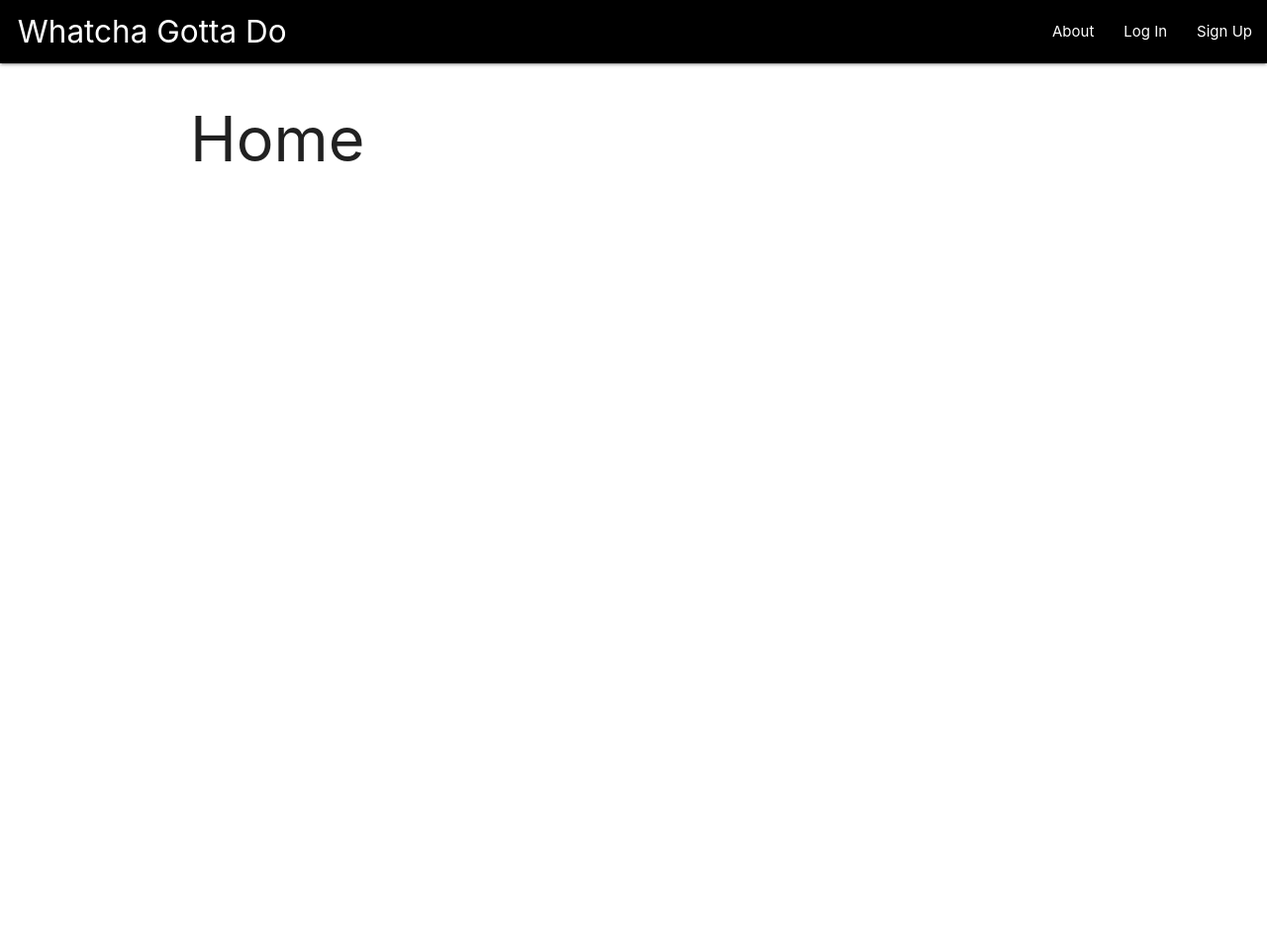
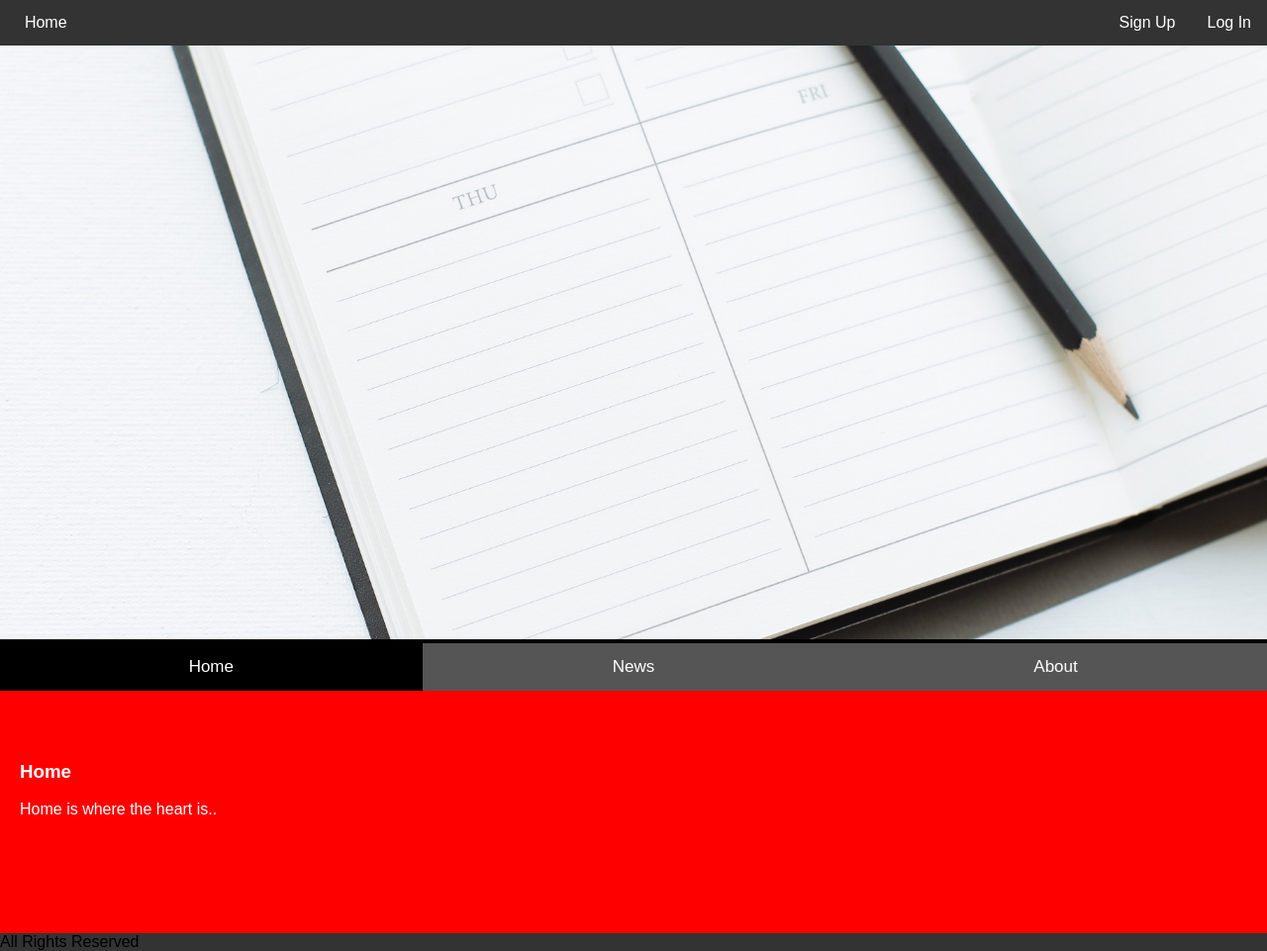
Before and after one commit to 3ddy925/Planning-organizer, a Django app: page / in a window 1280 px wide. Shown: the whole page at 99% size. Before the commit the page ends 163 px from the top, so only its background shows below. Run offline with Django 3.2, Linux system fonts and the light colour scheme.

Commit message:
adds styling and tabs to homepage

```diff
--- a/main_app/static/css/style.css
+++ b/main_app/static/css/style.css
@@ -1,13 +1,95 @@
+* {
+    box-sizing: border-box;
+}
+
+body {
+    margin: 0;
+    background-color: lightgrey;
+}
+
 nav {
     background-color: black;
 }
 
-#index-banner{
-    background-image: url("/static/images/homepage.jpg");
-    background-repeat: no-repeat;
-    background-size: 100%;
-    background-color: black;
+.right {
+    list-style-type: none;
+    margin: 0;
+    padding: 0;
+    overflow: hidden;
+    background-color: #333;
 }
+
+ul {
+    list-style-type: none;
+    color: red;
+}
+
+.home-logo {
+    display: block;
+    color: white;
+    text-align: center;
+    padding: 14px 16px;
+    text-decoration: none;
+}
+
+.nav-item a {
+    display: block;
+    color: white;
+    text-align: center;
+    padding: 14px 16px;
+    text-decoration: none;
+}
+
+.nav-item a:hover {
+    background-color: #111;
+}
+
+.login {
+    border-radius: black;
+    box-shadow: 2px 5px 5px 2px;
+    width: 50%;
+    height: 300px;
+    margin: auto;
+}
+
+.login-form{
+    align-items: center;
+    display: flex;
+    flex-direction: column;
+    justify-content: center;
+    vertical-align: middle;
+}
+
+.login-btn {
+    background-color: #008CBA; /* Green */
+    border: none;
+    border-radius: 12px;
+    color: white;
+    padding: 15px 32px;
+    text-align: center;
+    text-decoration: none;
+    display: inline-block;
+    font-size: 16px;
+}
+
+.signup {
+    border-radius: black;
+    box-shadow: 2px 5px 5px 2px;
+    width: 100%;
+    height: 80%;
+    margin: auto;
+}
+
+.date-event {
+    text-align: center;
+}
+
+@media only screen and (max-width: 500px) {
+    .login {
+        height: 250px;
+        width: 250px;
+    }
+  }
 
 .collapsible {
     background-color: #777;
@@ -37,6 +119,91 @@ nav {
     margin: auto;
 }
 
-.btn{
-   align-items: center;
+.home-image {
+    width: 100%;
+    z-index: 0;
+    object-fit: cover;
 }
+
+.home-cover {
+    background-color: black;
+}
+
+body, html {
+    height: 100%;
+    margin: 0;
+    font-family: Arial;
+}
+
+.tablink {
+    background-color: #555;
+    color: white;
+    float: left;
+    border: none;
+    outline: none;
+    cursor: pointer;
+    padding: 14px 16px;
+    font-size: 17px;
+    width: 33.33%;
+}
+
+.tablink:hover {
+    background-color: #777;
+}
+
+.tabcontent {
+    color: white;
+    display: none;
+    padding: 100px 20px;
+    height: 100%;
+}
+
+#Home {
+    background-color: red;
+}
+
+#News {
+    background-color: green;
+}
+
+#About {
+    background-color: orange;
+}
+
+.sidenav {
+    height: 100%; /* Full-height: remove this if you want "auto" height */
+    width: 160px; /* Set the width of the sidebar */
+    position: fixed; /* Fixed Sidebar (stay in place on scroll) */
+    z-index: 1; /* Stay on top */
+    top: 0; /* Stay at the top */
+    left: 0;
+    background-color: #111; /* Black */
+    overflow-x: hidden; /* Disable horizontal scroll */
+    padding-top: 20px;
+  }
+
+  /* The navigation menu links */
+  .sidenav a {
+    padding: 6px 8px 6px 16px;
+    text-decoration: none;
+    font-size: 25px;
+    color: #818181;
+    display: block;
+  }
+
+  /* When you mouse over the navigation links, change their color */
+  .sidenav a:hover {
+    color: #f1f1f1;
+  }
+
+  /* Style page content */
+  .main {
+    margin-left: 160px; /* Same as the width of the sidebar */
+    padding: 0px 10px;
+  }
+
+  /* On smaller screens, where height is less than 450px, change the style of the sidebar (less padding and a smaller font size) */
+  @media screen and (max-height: 450px) {
+    .sidenav {padding-top: 15px;}
+    .sidenav a {font-size: 18px;}
+  }
--- a/main_app/templates/base.html
+++ b/main_app/templates/base.html
@@ -6,24 +6,21 @@
   <meta name="viewport" content="width=device-width, initial-scale=1.0">
   <meta http-equiv="X-UA-Compatible" content="ie=edge">
   <title>Whatcha Gotta Do</title>
-  <link rel="stylesheet" href="https://cdnjs.cloudflare.com/ajax/libs/materialize/1.0.0/css/materialize.min.css">
+  {% comment %} <link rel="stylesheet" href="https://cdnjs.cloudflare.com/ajax/libs/materialize/1.0.0/css/materialize.min.css"> {% endcomment %}
   <link rel="stylesheet" type="text/css" href="{% static 'css/style.css' %}">
 </head>
 <body>
   <header class="navbar-fixed">
     <nav>
       <div class="nav-wrapper">
-        <ul>
-          <li><a href="/" class="left brand-logo">&nbsp;&nbsp;Whatcha Gotta Do</a></li>
-        </ul>
         <ul class="right">
-          <li><a href="{% url 'about' %}">About</a></li>
+            <li style="float:left"><a href="/" class="home-logo">&nbsp;&nbsp;Home</a></li>
           {% if user.is_authenticated %}
-            <li><a href="{% url 'logout' %}">Log Out</a></li>
-            <li><a href="{% url 'profile' %}">Profile</a></li>
+            <li style="float:right" class="nav-item"><a href="{% url 'logout' %}">Log Out</a></li>
+            <li style="float:right" class="nav-item"><a href="{% url 'profile' %}">Profile</a></li>
           {% else %}
-            <li><a href="{% url 'login' %}">Log In</a></li>
-            <li><a href="{% url 'signup' %}">Sign Up</a></li>
+            <li style="float:right" class="nav-item"><a href="{% url 'login' %}">Log In</a></li>
+            <li style="float:right" class="nav-item"><a href="{% url 'signup' %}">Sign Up</a></li>
           {% endif %}
         </ul>
       </div>
--- a/main_app/templates/index.html
+++ b/main_app/templates/index.html
@@ -1,6 +1,58 @@
 {% extends 'base.html' %}
 {% load static %}
 {% block content %}
-<h1>Home</h1>
 
+<div class="home-cover">
+    <div class="home-header">
+        <img class="home-image" src="static/images/homepage.jpg" alt="notebook" height="600">
+    </div>
+</div>
+<div class="button-tabs">
+    <button class="tablink" onclick="openPage('Home', this, 'black')" id="defaultOpen">Home</button>
+    <button class="tablink" onclick="openPage('News', this, 'black')">News</button>
+    <button class="tablink" onclick="openPage('About', this, 'black')">About</button>
+</div>
+<div id="Home" class="tabcontent">
+  <h3>Home</h3>
+  <p>Home is where the heart is..</p>
+</div>
+
+<div id="News" class="tabcontent">
+  <h3>News</h3>
+  <p>Some news this fine day!</p>
+</div>
+
+<div id="About" class="tabcontent">
+  <h3>About</h3>
+  <p>Who we are and what we do.</p>
+</div>
+<footer class="page-footer">
+  <div id="footer-text" class="right">All Rights Reserved</div>
+</footer>
+
+<script>
+    function openPage(pageName, elmnt, color) {
+  // Hide all elements with class="tabcontent" by default */
+  var i, tabcontent, tablinks;
+  tabcontent = document.getElementsByClassName("tabcontent");
+  for (i = 0; i < tabcontent.length; i++) {
+    tabcontent[i].style.display = "none";
+  }
+
+  // Remove the background color of all tablinks/buttons
+  tablinks = document.getElementsByClassName("tablink");
+  for (i = 0; i < tablinks.length; i++) {
+    tablinks[i].style.backgroundColor = "";
+  }
+
+  // Show the specific tab content
+  document.getElementById(pageName).style.display = "block";
+
+  // Add the specific color to the button used to open the tab content
+  elmnt.style.backgroundColor = color;
+}
+
+// Get the element with id="defaultOpen" and click on it
+document.getElementById("defaultOpen").click();
+</script>
 {% endblock %}
--- a/main_app/templates/registration/signup.html
+++ b/main_app/templates/registration/signup.html
@@ -5,10 +5,12 @@
 
 {% if error_message %}<p class="red-text">{{ error_message }}</p>{% endif %}
 
+<div class="signup">
 <form method="post" action="{% url 'signup' %}">
   {% csrf_token %}
   {{ form.as_p }}
   <input type="submit" class="btn" value="signup">
 </form>
+</div>
 
 {% endblock %}
--- a/main_app/views.py
+++ b/main_app/views.py
@@ -75,8 +75,6 @@ def events_delete(request, event_id):
     else:
       return render(request, 'events/event.html', { 'events': events })
 
-
-
 def signup(request):
   error_message = ''
   if request.method == 'POST':
```
Also changed, not shown: main_app/templates/about.html (deleted, +0 -7 lines), main_app/templates/registration/login.html (+4 -3 lines), main_app/templates/registration/profile.html (+4 -5 lines), main_app/static/images/favicon (8).ico (deleted).
